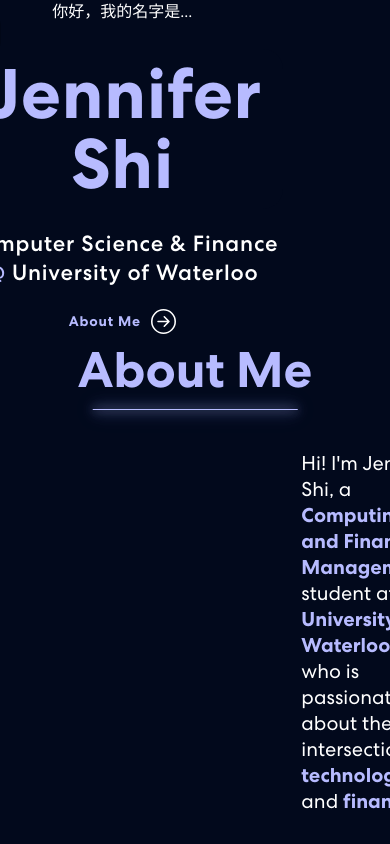
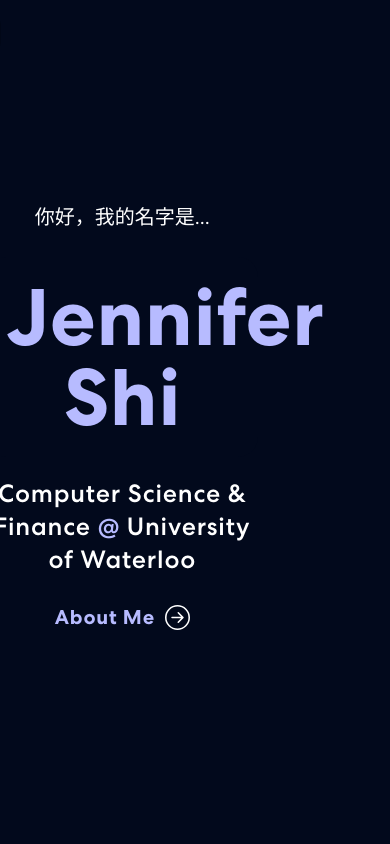
Before and after one commit to jennifershi255/Personal-Portfolio, a React (Vite) app: page / in a window 390 px wide. Shown: the top 844 px of the page. Built offline with nearby package versions, Linux system fonts and the light colour scheme.

Commit message:
fixing responsive banner

```diff
--- a/src/App.css
+++ b/src/App.css
@@ -277,6 +277,11 @@ nav.navbar .navbar-toggler[aria-expanded="true"] .navbar-toggler-icon {
   padding: 0 15px;
 }
 
+.banner .banner-content {
+  max-width: 1200px; /* Ensures content does not overflow */
+  width: 100%; /* Ensure it takes full width on smaller screens */
+}
+
 /** Name in banner css **/
 .banner .namecard {
   margin: 0 auto;
@@ -392,64 +397,29 @@ nav.navbar .navbar-toggler[aria-expanded="true"] .navbar-toggler-icon {
   border-right: 0.08em solid #666;
 }
 
-/* Media Queries for responsiveness */
+/* Mobile and Tablet Media Queries */
 @media (max-width: 767px) {
-  .banner {
-    height: auto;
-    padding: 0 10px;
-    justify-content: center;
-    align-items: center;
+  /* Banner Styling */
+  .banner .banner-content {
+    padding: 0 20px;
+    width: 100%;
+    text-align: center;
   }
 
-  .banner h1 {
-    font-size: 50px;
+  /* Navbar Link Styling */
+  .navbar .navbar-link {
+    font-size: 16px; /* Smaller font size on mobile */
+    padding: 8px 12px;
   }
 
-  .banner p {
-    font-size: 18px;
+  /* Navbar Social Icon Styling */
+  .navbar .social-icon {
+    gap: 10px; /* Reduce gap between social icons */
   }
 
-  .banner .namecard {
-    padding: 15px;
-    width: 100%;
-  }
-
-  .button {
-    font-size: 16px;
-    padding: 8px 16px;
-  }
-
-  .banner .tagline {
-    font-size: 16px;
-  }
-}
-
-@media (max-width: 480px) {
-  .banner h1 {
-    font-size: 40px;
-  }
-
-  .banner p {
-    font-size: 16px;
-  }
-
-  .banner .namecard {
-    padding: 10px;
-  }
-
-  .button {
-    font-size: 14px;
-    padding: 6px 12px;
-  }
-}
-
-@media (max-width: 1200px) {
-  .banner h1 {
-    font-size: 70px;
-  }
-
-  .banner p {
-    font-size: 22px;
+  .navbar .social-icon img {
+    width: 20px; /* Smaller icons on mobile */
+    height: 20px;
   }
 }
 
--- a/src/components/Banner.jsx
+++ b/src/components/Banner.jsx
@@ -71,6 +71,7 @@ export const Banner = () => {
 
   return (
     <section className="banner" id="home">
+      <div className="banner-content">
         <Container>
           <Row
             style={{
@@ -108,11 +109,13 @@ export const Banner = () => {
                 University of Waterloo
               </p>
               <button className="button" onClick={scrollToAbout}>
-              About Me <ArrowRightCircle style={{ color: "white" }} size={25} />
+                About Me{" "}
+                <ArrowRightCircle style={{ color: "white" }} size={25} />
               </button>
             </Col>
           </Row>
         </Container>
+      </div>
     </section>
   );
 };
```
Lines whose indentation alone changed are shown as unchanged.
